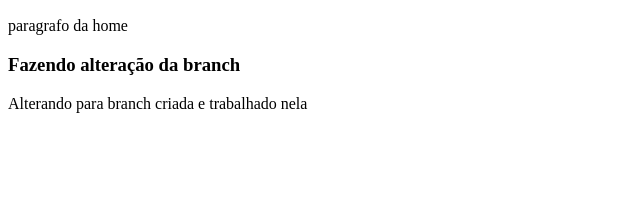
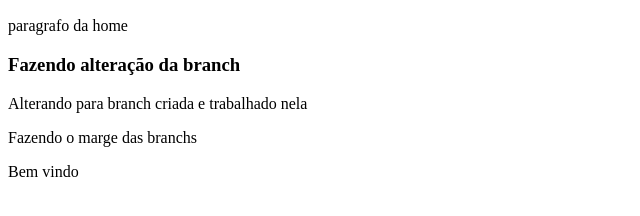
Before and after one commit to Paulo1901/curso-git-github-completo, a plain HTML site: page index.html in a window 1280 px wide. Shown: the part 96-312 px from the top of the page, without its empty margins (0-640 px from the left). Drawn offline with Linux system fonts and the light colour scheme.

Commit message:
finalizado branch com todas as atulizações e descrição

```diff
--- a/index.html
+++ b/index.html
@@ -4,3 +4,5 @@
 
 <h3>Fazendo alteração da branch</h3>
 <p>Alterando para branch criada e trabalhado nela</p>
+<p>Fazendo o marge das branchs</p>
+<p>Bem vindo</p>
```
Also changed, not shown: nomes.txt.
